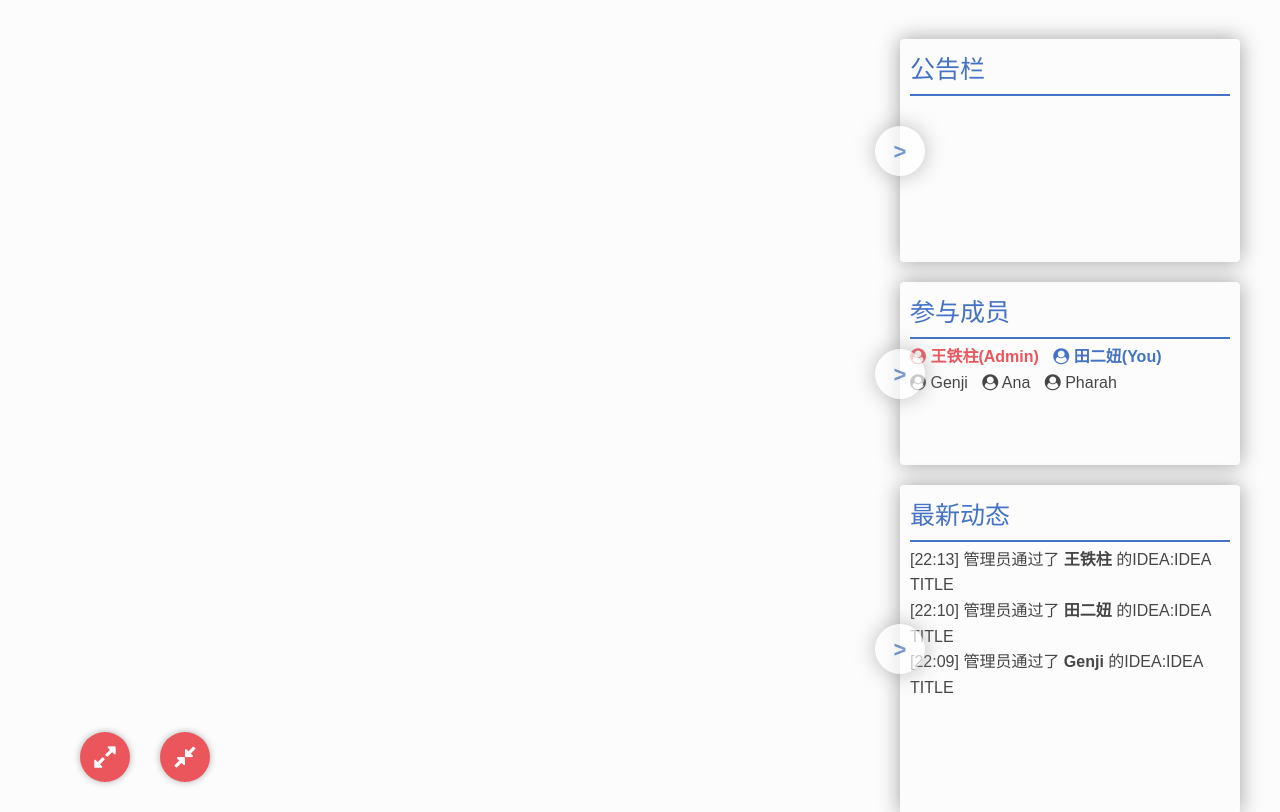
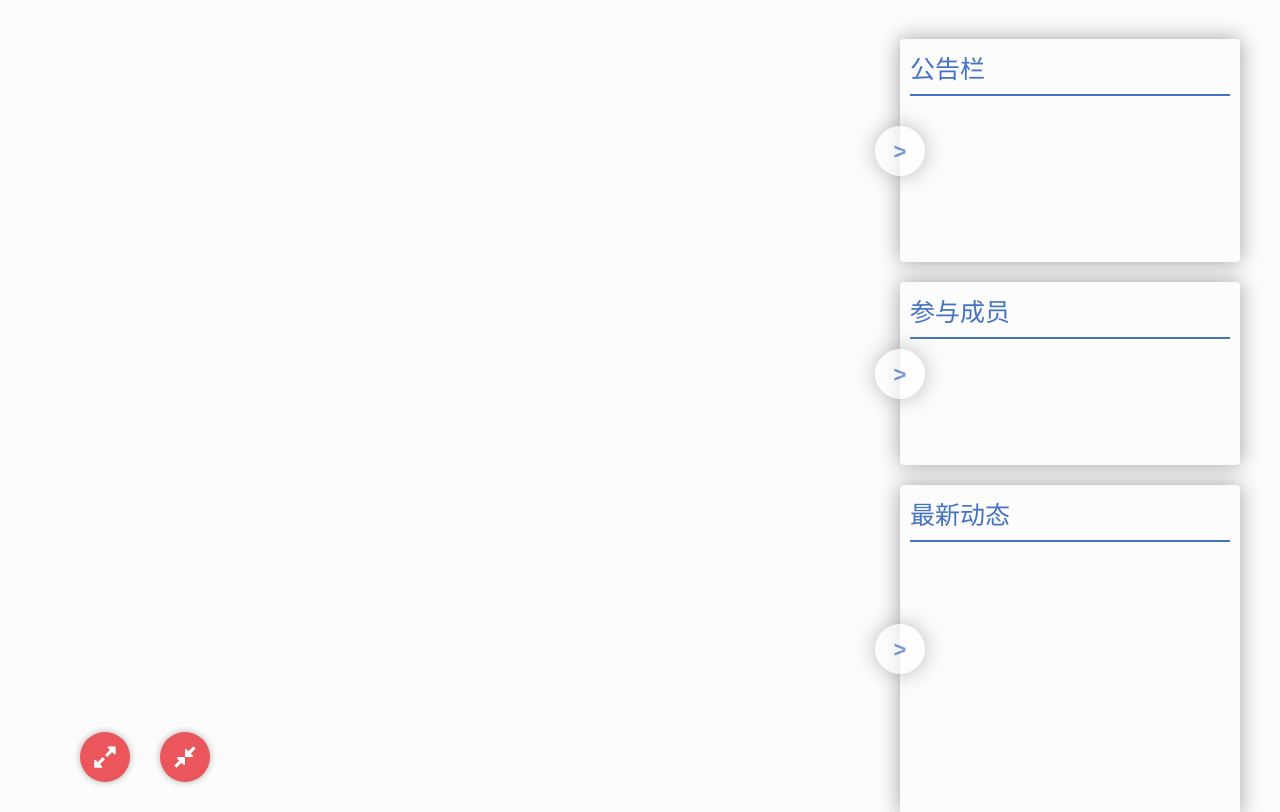
Before and after one commit to fengpanhe/Brainchild, a Python web app: template templates/room.html in a window 1280 px wide. Shown: the part 62-874 px from the top of the page. Run offline with Jinja, Linux system fonts and the light colour scheme; the template is opened without the code that fills it, so the values that code supplies are empty; some web fonts are replaced.

Commit message:
修改初始化逻辑

```diff
--- a/static/js/mindmap.js
+++ b/static/js/mindmap.js
@@ -112,7 +112,6 @@ function removeNodeInLayer(level, layerIndex) {
 }
 
 function initMindMap() {
-    //to do:将当前页面的user信息保存到变量user中，测试直接用一个类来新建
     var msgBox = document.querySelector("#user-id-message");
     if (msgBox) {
         var userId = msgBox.innerHTML;
@@ -122,7 +121,7 @@ function initMindMap() {
         var userType = msgBox.innerHTML;
     }
     user = new User(userId, userType);
-    rootNode = new Node(document.querySelector("#topic-title").innerHTML, document.querySelector("#topic-intro").innerHTML);
+    rootNode = new Node(ideaTitle,topicIntro,"admin");
     firstLayer = {
         level: 1,
         childNum: 1,
@@ -275,8 +274,6 @@ function onClickAddIdea(e) {
         };
         updateMindMap(params);
 
-
-        // addIdeaNode(e.target.parentNode.id, ideaTitle, ideaIntro, user.getUserId());
         //移除表单页
         mask.style.display = "none";
         floatOutDiv.parentNode.removeChild(floatOutDiv);
@@ -348,11 +345,6 @@ window.onload = function () {
 
     var indexParams = JSON.parse(window.localStorage.getItem("indexParams"));
     console.log(indexParams);
-    // var userName = '';
-    // var userType = '';
-    // var roomId = '';
-    // var roomTitle = '';
-    // var topicIntro = '';
     if (indexParams['code'] == 'createRoom') {
         userName = indexParams['userName'];
         userType = 0;
@@ -368,25 +360,4 @@ window.onload = function () {
     requestMapStatus(roomId, userName);
     initMindMap();
     initRoom();
-    // document.write("123");
-    console.log(roomNumber);
-    // var rootNodeDiv = document.querySelector("#"+rootNode.id);
-    var newIdea1 = new Node("IDEA TITLE", "劝君更尽一杯酒", "a");
-    var newIdea2 = new Node("IDEA TITLE", "西出阳关无故人", "a");
-    var newIdea3 = new Node("IDEA TITLE", "醉卧沙场君莫笑", "a");
-    var newIdea4 = new Node("IDEA TITLE", "古来征战几人回", "a");
-    var newIdea5 = new Node("IDEA TITLE", "天阶夜色凉如水", "a");
-    rootNode.insertNode(newIdea1);
-    rootNode.insertNode(newIdea2);
-    newIdea2.insertNode(newIdea3);
-    newIdea1.insertNode(newIdea4);
-    newIdea1.insertNode(newIdea5);
-
-    addNotice("一个新的公告");
-    addMember("吕小布", 3);
-    addMember("曾小贤", 2);
-    addMember("胡一菲", 1);
-    addNews("00", "03", "一条新的动态~");
-    // newIdea4.removeNode();
-    // newIdea2.removeNode();
 }
--- a/static/js/room.js
+++ b/static/js/room.js
@@ -1,4 +1,3 @@
-var roomNumber;
 function initRoom(){
     //info div点击按钮隐藏功能
     var hiddeBtns = document.querySelectorAll(".info-div-btn");
@@ -21,24 +20,19 @@ function initRoom(){
             }
         }
     }
-    //to do: 获取房间号
-    var msgBox = document.querySelector("#room-number-message");
-    if(msgBox){
-        roomNumber = msgBox.innerHTML;
-    }
-    console.log(roomNumber);
+    addNotice("邀请同伴加入吧~");
+    //to do: 请求成员列表
 
-    addNotice("邀请同伴加入吧~");
-    //to do: 初始化成员列表
 }
 function addMember(id,type){
-    //成员列表添加成员
+    //成员列表添加成员，0为管理员，1为用户
     var li = document.createElement("li");
     li.classList.add("contributor");
-    if(type === 1) //管理员类型的用户
+    if(type === 0) //管理员类型的用户
         li.classList.add("admin");
-    else if(type === 2) //为当页用户
+    if(id === userName) //为当页用户
         li.classList.add("me");
+
     li.innerHTML = "<i class=\"fa fa-user-circle\"></i> " + id;
     var ul = document.getElementById("contributor-container").getElementsByTagName("ul")[0];
     ul.appendChild(li);
@@ -46,9 +40,12 @@ function addMember(id,type){
 function addNotice(notice){
     //发布公告
     var noticeDiv = document.querySelector("#topic-intro");
-    noticeDiv.innerHTML = "<strong>[ 房间号"+roomNumber+" ] :</strong> " + notice;
+    noticeDiv.innerHTML = "<strong>[ 房间号"+roomId+" ] :</strong> " + notice;
 }
-function addNews(hour,minute,news){
+function addNews(news){
+    var time = new Date();
+    var hour = time.getHours();
+    var minute = time.getMinutes();
     var ul = document.getElementById("news-container").getElementsByTagName("ul")[0];
     var li = document.createElement("li");
     li.innerHTML = "["+hour+":"+minute+"] " + news;
--- a/templates/room.html
+++ b/templates/room.html
@@ -40,20 +40,12 @@
         <div id="contributor-container" class="info-div">
             <p><span id="contributor-title">参与成员</span></p>
             <ul>
-                <li class="contributor admin"><i class="fa fa-user-circle"></i> 王铁柱</li>
-                <li class="contributor me"><i class="fa fa-user-circle"></i> 田二妞</li>
-                <li class="contributor"><i class="fa fa-user-circle"></i> Genji</li>
-                <li class="contributor"><i class="fa fa-user-circle"></i> Ana</li>
-                <li class="contributor"><i class="fa fa-user-circle"></i> Pharah</li>
             </ul>
             <button class="info-div-btn">></button>
         </div>
         <div id="news-container" class="info-div">
             <p><span id="news">最新动态</span></p>
             <ul>
-                <li>[22:13] 管理员通过了 <strong>王铁柱</strong> 的IDEA:IDEA TITLE</li>
-                <li>[22:10] 管理员通过了 <strong>田二妞</strong> 的IDEA:IDEA TITLE</li>
-                <li>[22:09] 管理员通过了 <strong>Genji</strong> 的IDEA:IDEA TITLE</li>
             </ul>
             <button class="info-div-btn">></button>
         </div>
```
Also changed, not shown: static/js/create_room.js (+2 -11 lines).
